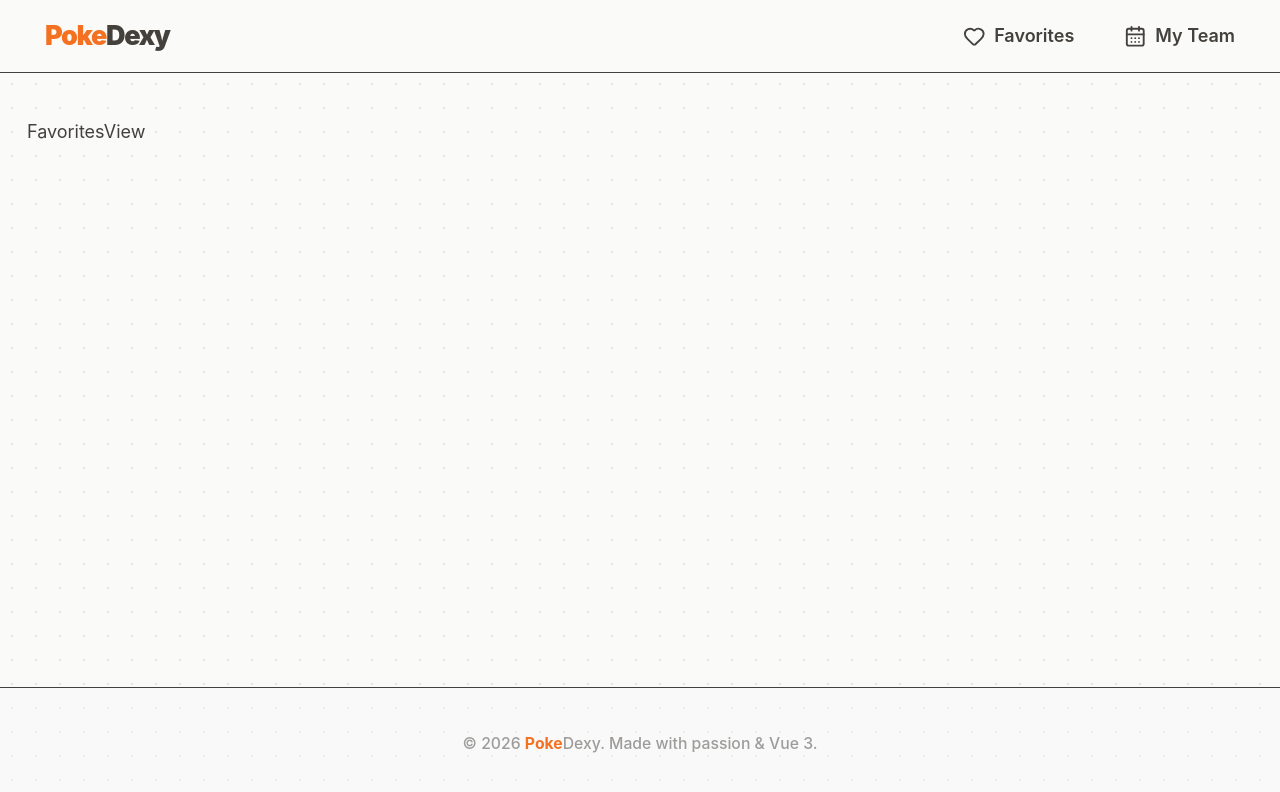
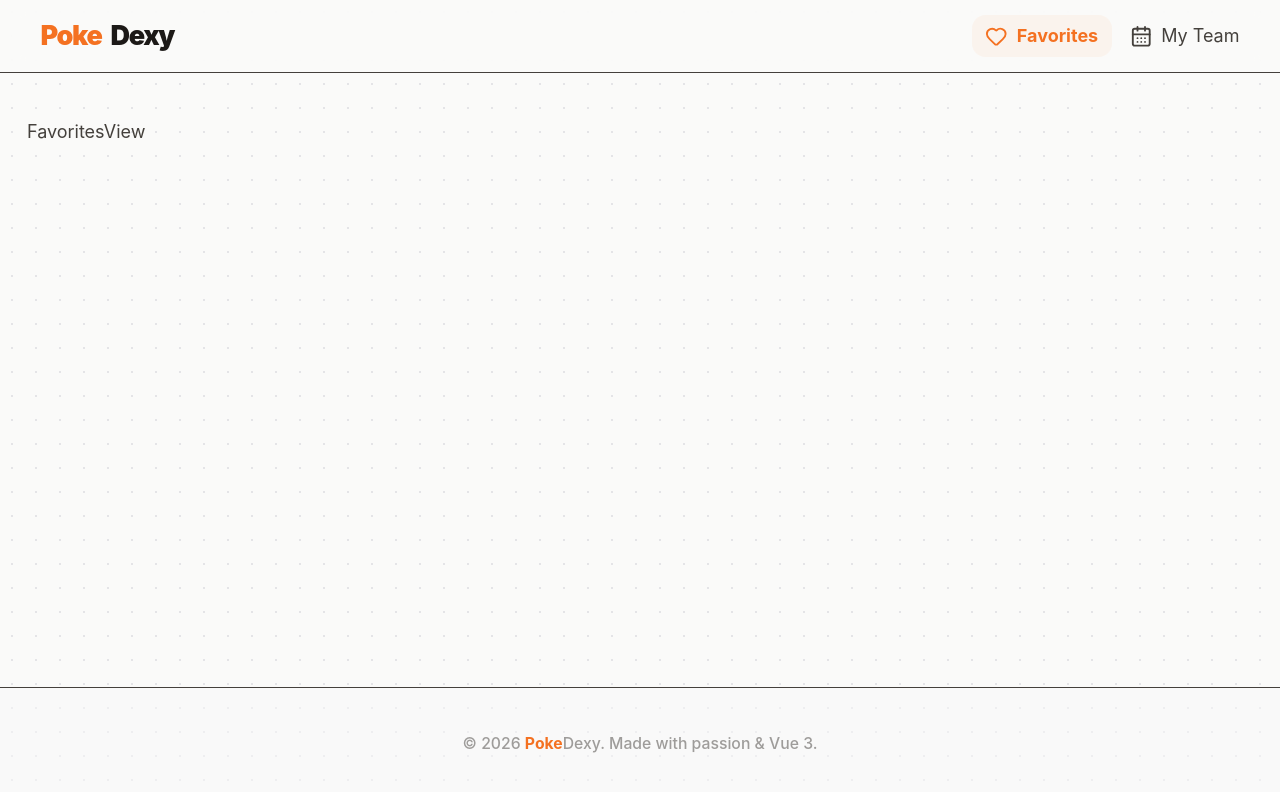
Before and after one commit to dreiv/tut-pipeline, a Vue app: page /favorites in a window 1280 px wide. Shown: the top 792 px of the page. Built offline with nearby package versions, Linux system fonts and the light colour scheme.

Commit message:
refine main layout

```diff
--- a/src/assets/style.css
+++ b/src/assets/style.css
@@ -4,9 +4,23 @@
   --color-bg: var(--bg);
   --color-text: var(--text);
   --color-accent: var(--accent);
+  --color-text-h: var(--text-h);
 
   --color-accent-bg: oklch(from var(--accent) l c h / 0.05);
   --color-accent-border: oklch(from var(--accent) l c h / 0.15);
+
+  --animate-fade: fade 0.2s ease-out;
+
+  @keyframes fade {
+    from {
+      opacity: 0;
+      transform: translateY(4px);
+    }
+    to {
+      opacity: 1;
+      transform: translateY(0);
+    }
+  }
 }
 
 @layer base {
@@ -16,10 +30,10 @@
     --bg: light-dark(#fafaf9, #1c1917);
     --text: light-dark(#44403c, #a8a29e);
     --text-h: light-dark(#1c1917, #fafaf9);
+    --border: light-dark(#e7e5e4, #2e2a27);
 
     color-scheme: light dark;
     font-family: 'Inter', system-ui, sans-serif;
-
     font-size: clamp(16px, 1cqi + 0.5rem, 18px);
     line-height: 1.6;
   }
@@ -30,7 +44,6 @@
     background-color: var(--bg);
     background-image: radial-gradient(var(--dot-color) 1px, transparent 1px);
     background-size: 24px 24px;
-
     transition:
       background-color 200ms ease,
       color 200ms ease;
@@ -38,11 +51,20 @@
 }
 
 @layer components {
+  .nav-item,
+  .logo {
+    @apply flex items-center gap-2 px-3 py-1.5 rounded-xl transition-all duration-200;
+  }
+
   .router-link-active:not(.logo) {
-    @apply text-accent;
+    @apply text-accent bg-accent/5 font-bold;
   }
 
   .router-link-active .lucide {
     @apply text-accent;
   }
+
+  .logo:hover .text-accent {
+    filter: drop-shadow(0 0 8px color-mix(in srgb, var(--accent), transparent 50%));
+  }
 }
--- a/src/core/layouts/MainLayout.vue
+++ b/src/core/layouts/MainLayout.vue
@@ -3,59 +3,48 @@ import { ref, computed } from 'vue'
 import { RouterLink, RouterView } from 'vue-router'
 import { CalendarDays, Heart } from 'lucide-vue-next'
 
-const favoriteIds = ref<number[]>([]) // Tip: Connect this to a Pinia store later!
+const favoriteIds = ref<number[]>([])
 const favoriteCount = computed(() => favoriteIds.value.length)
 const currentYear = new Date().getFullYear()
 </script>
 
 <template>
   <div class="min-h-screen flex flex-col selection:bg-accent/30">
-    <header
-      class="sticky top-0 z-50 border-b border-border bg-bg/80 backdrop-blur-md transition-colors duration-normal"
-    >
+    <header class="sticky top-0 z-50 border-b border-border bg-bg/80 backdrop-blur-md">
       <div class="container mx-auto px-6 h-16 flex items-center justify-between">
-        <RouterLink
-          to="/"
-          class="logo group flex items-center gap-0 px-4 py-2.5 rounded-xl text-2xl font-black tracking-tighter hover:bg-accent/5 transition-all"
-        >
-          <span
-            class="text-accent group-hover:drop-shadow-[0_0_8px_rgba(244,113,33,0.4)] transition-all"
-          >
-            Poke
-          </span>
-          <span class="text-text-h"> Dexy </span>
+        <RouterLink to="/" class="logo group text-2xl font-black tracking-tighter">
+          <span class="text-accent transition-all">Poke</span>
+          <span class="text-text-h">Dexy</span>
         </RouterLink>
 
-        <nav class="flex items-center gap-1 sm:gap-3">
-          <RouterLink
-            to="/favorites"
-            class="group relative flex items-center gap-2 px-4 py-2.5 rounded-xl hover:bg-accent/10 transition-all duration-normal"
-          >
+        <nav class="flex items-center gap-1">
+          <RouterLink to="/favorites" class="nav-item group relative">
             <div class="relative">
-              <Heart class="w-5 h-5 text-text transition-colors" />
+              <Heart class="w-5 h-5 group-hover:scale-110 transition-transform" />
               <span
                 v-if="favoriteCount > 0"
-                class="absolute -top-1.5 -right-2 bg-accent text-white text-[10px] font-bold h-4 min-w-[1rem] px-1 rounded-full flex items-center justify-center border-2 border-bg"
+                class="absolute -top-1 -right-1.5 bg-accent text-white text-[10px] font-bold h-4 min-w-[1rem] px-1 rounded-full flex items-center justify-center border-2 border-bg tabular-nums"
               >
                 {{ favoriteCount }}
               </span>
             </div>
-            <span class="hidden sm:block font-semibold text-text">Favorites</span>
+            <span class="hidden sm:block">Favorites</span>
           </RouterLink>
 
-          <RouterLink
-            to="/my-team"
-            class="group flex items-center gap-2 px-4 py-2.5 rounded-xl hover:bg-accent/10 transition-all duration-normal"
-          >
-            <CalendarDays class="w-5 h-5 text-text transition-colors" />
-            <span class="hidden sm:block font-semibold text-text">My Team</span>
+          <RouterLink to="/my-team" class="nav-item group">
+            <CalendarDays class="w-5 h-5 group-hover:scale-110 transition-transform" />
+            <span class="hidden sm:block">My Team</span>
           </RouterLink>
         </nav>
       </div>
     </header>
 
     <main class="flex-grow container mx-auto px-6 py-10">
-      <RouterView />
+      <RouterView v-slot="{ Component }">
+        <transition enter-active-class="animate-fade" mode="out-in">
+          <component :is="Component" />
+        </transition>
+      </RouterView>
       <slot />
     </main>
 
```
